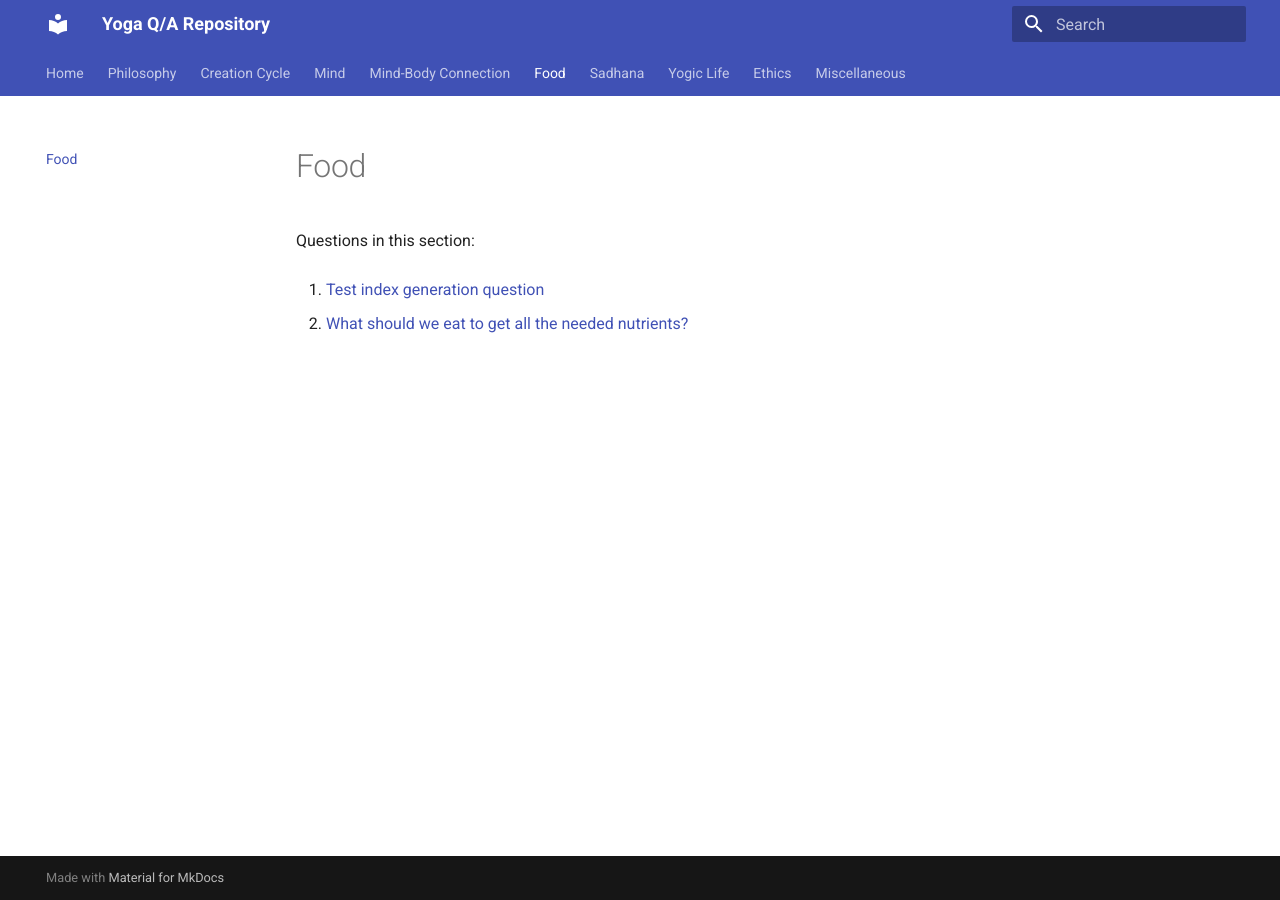
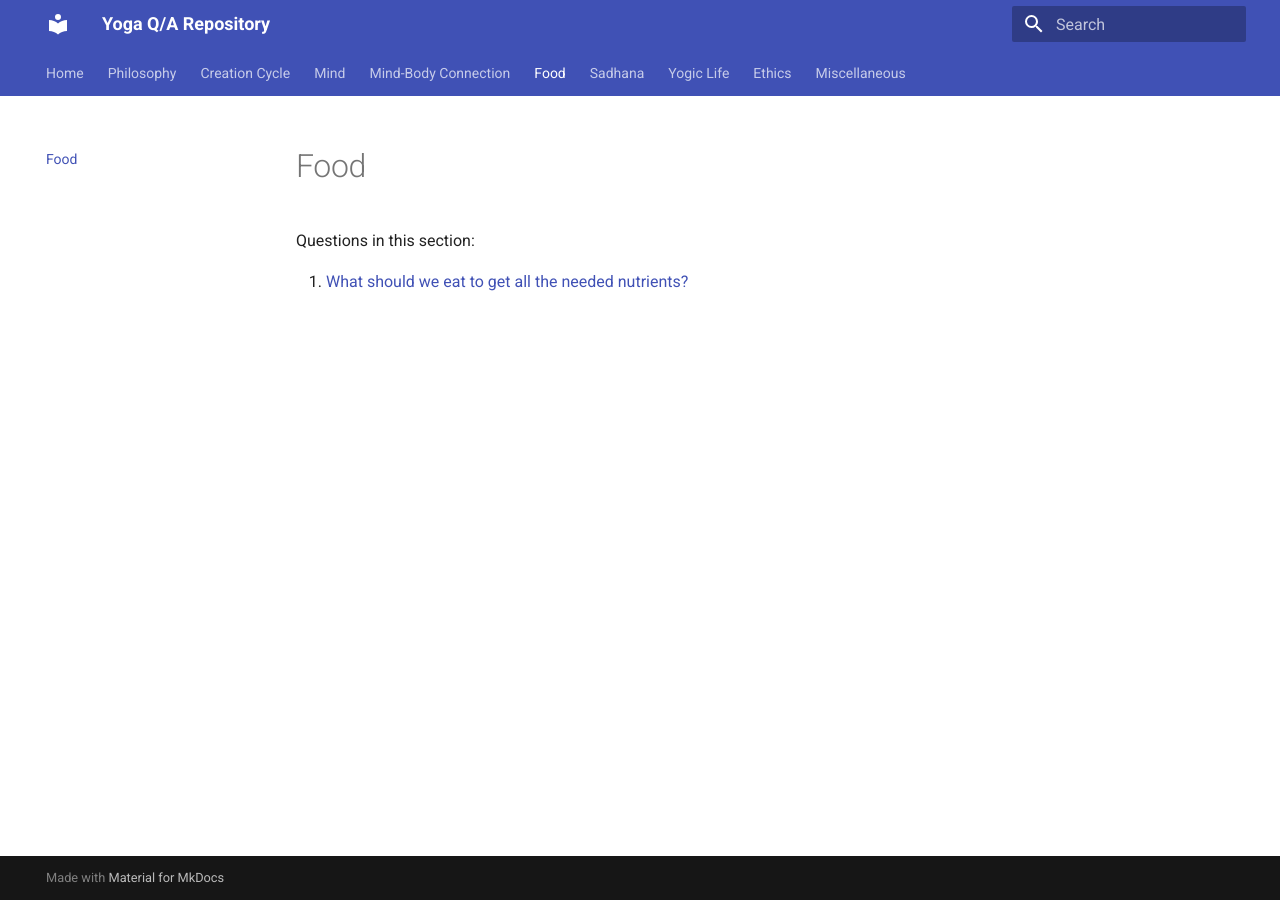
Before and after one commit to yogiclife/yoga-qa, an MkDocs documentation site: the page built from docs/food/README.md, in a window 1280 px wide. Built offline with MkDocs 1.6.1 and Material for MkDocs 9.7.7, drawn with Linux system fonts in a browser that asks for light colours.

Commit message:
Update topic indices [skip ci]

```diff
--- a/docs/food/README.md
+++ b/docs/food/README.md
@@ -2,6 +2,4 @@
 
 Questions in this section:
 
-1. [Test index generation question](test-index-generation.md)
-
-2. [What should we eat to get all the needed nutrients?](what-should-we-eat-to-get-all-the-needed-nutrients.md)
+1. [What should we eat to get all the needed nutrients?](what-should-we-eat-to-get-all-the-needed-nutrients.md)
```
